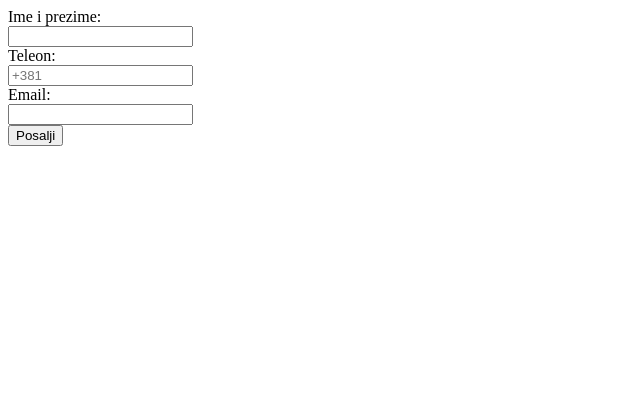
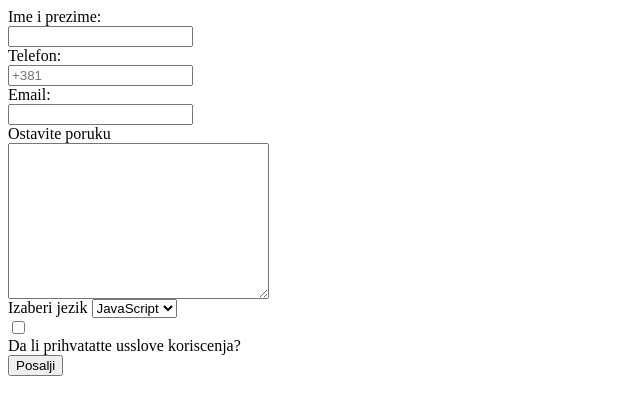
Before and after one commit to vokic/formica, a plain HTML site: page index.html in a window 1280 px wide. Shown: the whole page, without its empty margins (0-640 px from the left). Drawn offline with Linux system fonts and the light colour scheme.

Commit message:
Add files via upload

```diff
--- /dev/null
+++ b/fstyle.css
@@ -0,0 +1,24 @@
+body{
+    background: white;
+}
+
+form {
+    width: 50%;
+    background: grey;
+    margin: 40px auto;
+    padding: 60 60 20;
+}
+
+label, input {
+    display: inline;
+    width: 200px;
+    padding: 10px;
+}
+
+label {
+
+}
+
+#jezik{
+    width: 600px;
+}
--- a/index.html
+++ b/index.html
@@ -1,17 +1,39 @@
+
 <link rel="stylesheet" href="style.css">
 
 <form action="https://formspree.io/forma@mailinator.com" method="POST">
     <div>
-        <label for="ime">Ime i prezime: <input name="ime-prezime" id="ime" pattern="/^[a-z ,.'-]+$/i" minlength="5" required></label>
+        <label for="ime">Ime i prezime: <input name="ime-prezime" id="ime" pattern="/^[a-z ,.'-]+$/i" minlength="5"
+                required></label>
     </div>
 
     <div>
-        <label for="telefon">Teleon: <input id="telefon" name="telefon" placeholder="+381" minlength="5" maxlength="20" required></label>
+        <label for="telefon">Telefon: <input id="telefon" name="telefon" placeholder="+381" minlength="5" maxlength="20"
+                required></label>
     </div>
 
     <div>
-        <label for="email">Email: <input type="email" pattern="[a-z0-9._%+-]+@[a-z0-9.-]+\.[a-z]{2,}$" id="email" name="email" required></label>
+        <label for="email">Email: <input type="email" pattern="[a-z0-9._%+-]+@[a-z0-9.-]+\.[a-z]{2,}$" id="email" name="email"
+                required></label>
     </div>
+
+    <div>
+        <label for="poruka">Ostavite poruku<textarea name="poruka" id="poruka" cols="30" rows="10"></textarea></label>
+    </div>
+
+    <div>
+        <label for="jezik">Izaberi jezik</label>
+        <select name="jezik" id="jezik">
+            <option value="1">JavaScript</option>
+            <option value="2">PHP</option>
+            <option value="3">C</option>
+        </select>
+    </div>
+
+    <div>
+    <input type="checkbox" id="uslovi" required>
+    <label for="uslovi" style="display: inline">Da li prihvatatte usslove koriscenja?</label>
+</div>
 
     <button>Posalji</button>
 
--- a/style.css
+++ b/style.css
@@ -1,3 +1,3 @@
-input {
+input, textarea {
     display: block;
 }
```
Also changed, not shown: findex.html (added, +41 -0 lines), index2.html (added, +24 -0 lines).
